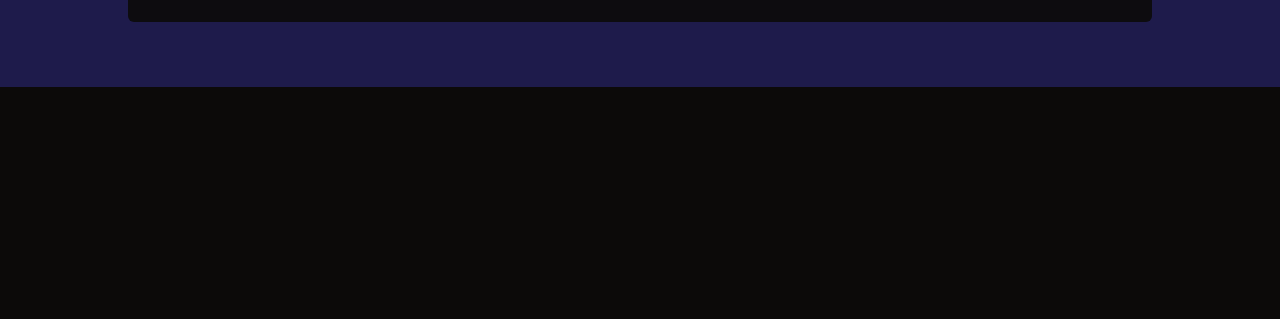
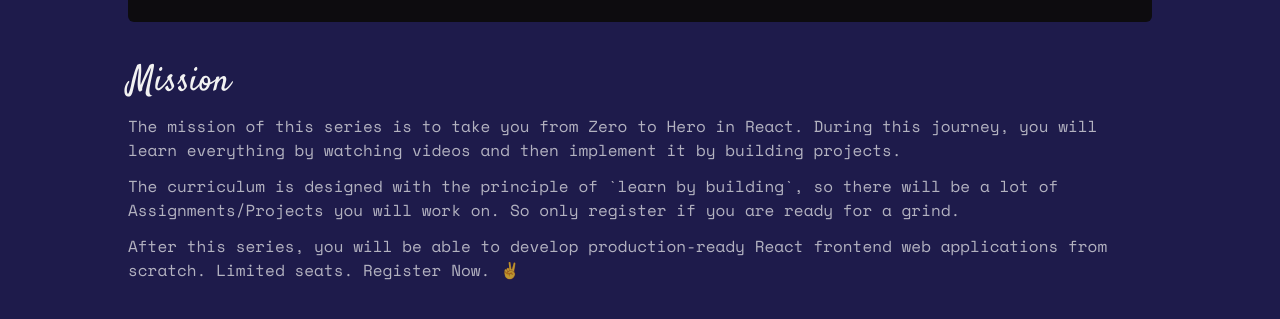
Before and after one commit to devpro193/namastedev-clone, a Next.js app: page / in a window 1280 px wide. Shown: the part 787-1106 px from the top of the page. Before the commit the page ends 874 px from the top, so only its background shows below. Built offline with nearby package versions, Linux system fonts and the light colour scheme.

Commit message:
add: mission

```diff
--- /dev/null
+++ b/src/app/mission.tsx
@@ -0,0 +1,23 @@
+import { satisfy } from "@/lib/font";
+
+export default function Mission() {
+  return (
+    <div className={`grid grid-cols-1 gap-3`}>
+      <h2 className={`${satisfy.className} text-4xl`}>Mission</h2>
+      <p className="text-foreground/70">
+        The mission of this series is to take you from Zero to Hero in React.
+        During this journey, you will learn everything by watching videos and
+        then implement it by building projects.
+      </p>
+      <p className="text-foreground/70">
+        The curriculum is designed with the principle of `learn by building`, so
+        there will be a lot of Assignments/Projects you will work on. So only
+        register if you are ready for a grind.
+      </p>
+      <p className="text-foreground/70">
+        After this series, you will be able to develop production-ready React
+        frontend web applications from scratch. Limited seats. Register Now. ✌️
+      </p>
+    </div>
+  );
+}
--- a/src/app/page.tsx
+++ b/src/app/page.tsx
@@ -1,5 +1,6 @@
 import Achievements from "./achievements";
 import Hero from "./hero";
+import Mission from "./mission";
 import Navbar from "./navbar";
 
 export default function Home() {
@@ -9,6 +10,7 @@ export default function Home() {
       <div className="flex flex-col lg:px-32 lg:py-10 px-6 py-5 gap-10">
         <Hero />
         <Achievements />
+        <Mission />
       </div>
     </main>
   );
```
